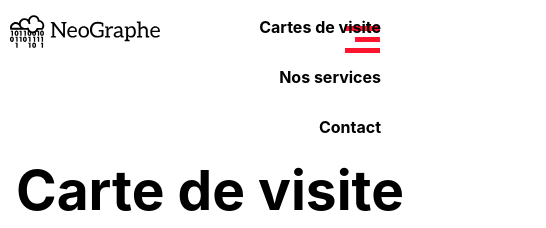
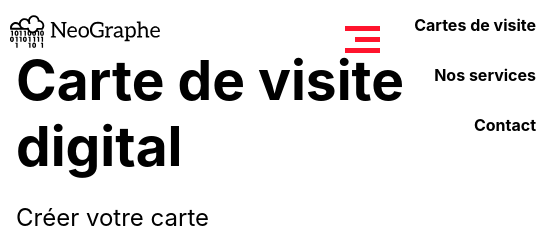
Before and after one commit to Ludoc0de/reactproject2, a React (Create React App) app in the folder reactproject2/: page / in a window 390 px wide. Shown: the top 228 px of the page, 546 px wide, since content can reach past the window. Built offline with nearby package versions, Linux system fonts and the light colour scheme.

Commit message:
md update ul, add position

```diff
--- a/reactproject2/src/style.css
+++ b/reactproject2/src/style.css
@@ -196,9 +196,11 @@ footer {
   nav > ul {
     flex-direction: column;
     align-items: flex-end;
-    width: 90%;
-    margin-top: -3.5em;
     z-index: 5;
+    position: absolute;
+    right: -40%;
+    /*onClick add right to 0%*/
+    top: -1em;
   }
 
   .nav--list {
```
